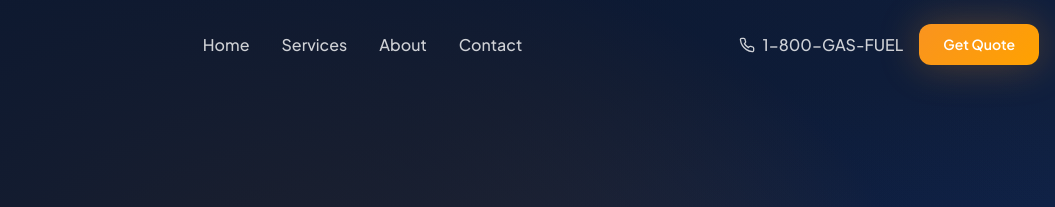
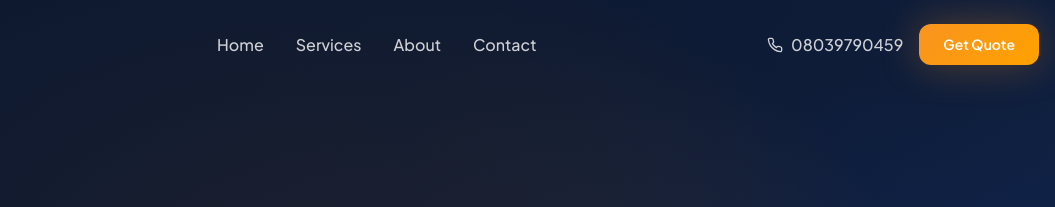
Before and after one commit to casey-michael/Hunmot-Global, a plain HTML site: page index.html in a window 1280 px wide. Shown: the top 207 px of the page, 225-1280 px from the left. Drawn offline with nearby package versions, Linux system fonts and the light colour scheme.

Commit message:
Update index.html

```diff
--- a/index.html
+++ b/index.html
@@ -87,9 +87,9 @@
         <a href="#contact" class="text-white/80 hover:text-accent font-medium transition">Contact</a>
       </div>
       <div class="hidden md:flex items-center gap-4">
-        <a href="tel:1-800-GAS-FUEL" class="flex items-center gap-2 text-white/80 hover:text-accent transition font-medium">
+        <a href="tel:08039790459" class="flex items-center gap-2 text-white/80 hover:text-accent transition font-medium">
           <svg xmlns="https://www.w3.org/2000/svg" width="16" height="16" viewBox="0 0 24 24" fill="none" stroke="currentColor" stroke-width="2" stroke-linecap="round" stroke-linejoin="round"><path d="M22 16.92v3a2 2 0 0 1-2.18 2 19.79 19.79 0 0 1-8.63-3.07 19.5 19.5 0 0 1-6-6 19.79 19.79 0 0 1-3.07-8.67A2 2 0 0 1 4.11 2h3a2 2 0 0 1 2 1.72 12.84 12.84 0 0 0 .7 2.81 2 2 0 0 1-.45 2.11L8.09 9.91a16 16 0 0 0 6 6l1.27-1.27a2 2 0 0 1 2.11-.45 12.84 12.84 0 0 0 2.81.7A2 2 0 0 1 22 16.92z"/></svg>
-          1-800-GAS-FUEL
+          08039790459
         </a>
         <button class="btn btn-flame" style="padding:.625rem 1.5rem;font-size:.875rem;">Get Quote</button>
       </div>
@@ -254,7 +254,7 @@
         <p class="text-lg md:text-xl text-white/80 mb-10 max-w-2xl mx-auto">Get a personalized quote in minutes. Our energy consultants are ready to help you find the perfect gas solution for your needs.</p>
         <div class="flex flex-col sm:flex-row justify-center gap-4">
           <button class="btn btn-navy">Get Your Free Quote →</button>
-          <button class="btn btn-outline-light">📞 Call 1-800-GAS-FUEL</button>
+          <button class="btn btn-outline-light">📞 Call 08039790459</button>
         </div>
         <p class="mt-8 text-white/70 text-sm">No commitment required • Free consultation • Response within 24 hours</p>
       </div>
@@ -298,7 +298,7 @@
       <div>
         <h4 class="text-lg font-semibold mb-6">Contact Us</h4>
         <ul class="space-y-4 text-white/70">
-          <li>📞 1-800-GAS-FUEL</li>
+          <li>📞 08039790459</li>
           <li>✉️ info@hunmotgas.com</li>
           <li>📍 123 Energy Boulevard, Houston, TX 77001</li>
         </ul>
```
